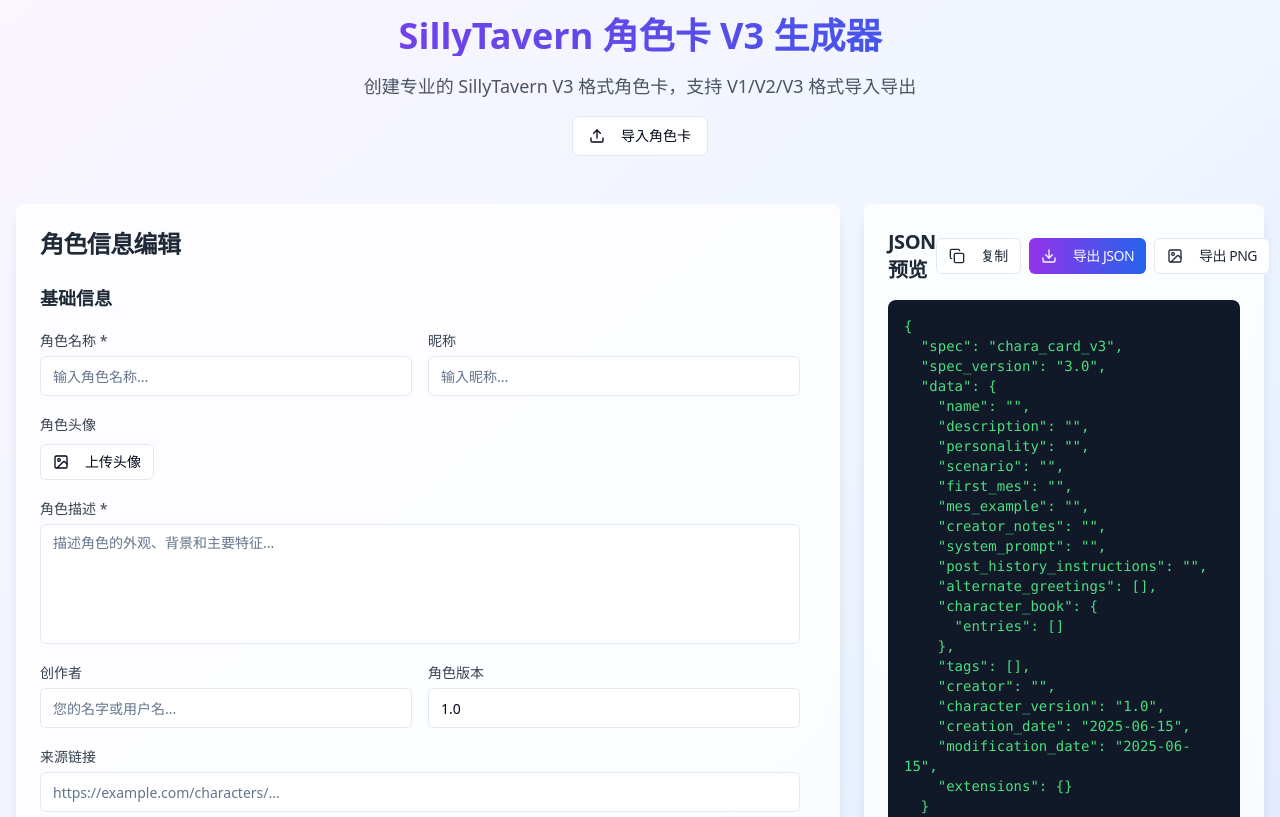
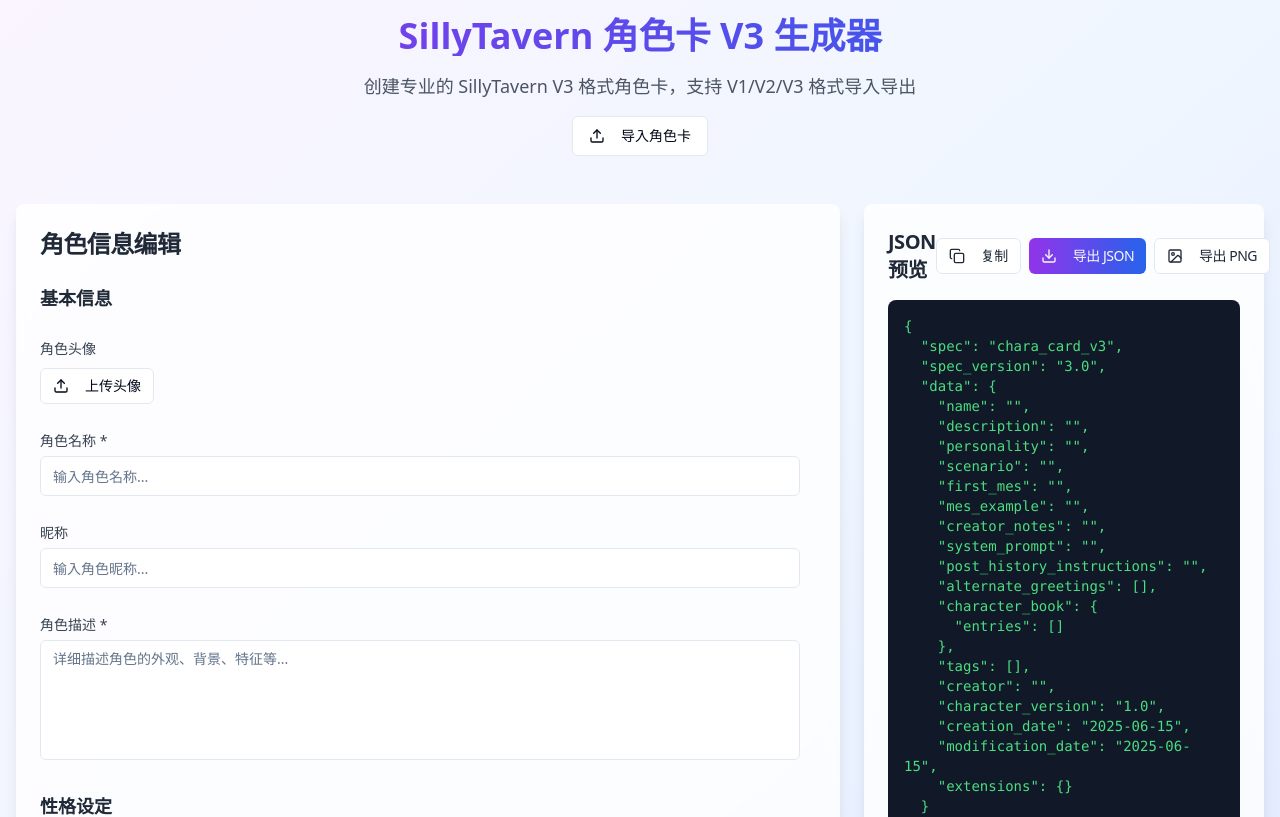
Before and after one commit to aleph23/tavern-card-crafter-v3, a React (Vite) app: page / in a window 1280 px wide. Shown: the top 817 px of the page. Built offline with nearby package versions, Linux system fonts and the light colour scheme.

Commit message:
Fix: Move creator info and fix focus border
- Moved creator, character version, and source link to after the tags section.
- Reviewed code and fixed the missing focus border on text input fields.
- Optionally, considered and implemented text box width adjustments.

```diff
--- a/src/components/CharacterForm/BasicInfoSection.tsx
+++ b/src/components/CharacterForm/BasicInfoSection.tsx
@@ -1,9 +1,9 @@
 
+import { Label } from "@/components/ui/label";
 import { Input } from "@/components/ui/input";
-import { Label } from "@/components/ui/label";
 import { Textarea } from "@/components/ui/textarea";
 import { Button } from "@/components/ui/button";
-import { ImageIcon } from "lucide-react";
+import { Upload, X } from "lucide-react";
 import { useRef } from "react";
 
 interface BasicInfoSectionProps {
@@ -14,108 +14,98 @@ interface BasicInfoSectionProps {
 }
 
 const BasicInfoSection = ({ data, updateField, characterImage, setCharacterImage }: BasicInfoSectionProps) => {
-  const imageInputRef = useRef<HTMLInputElement>(null);
+  const fileInputRef = useRef<HTMLInputElement>(null);
 
   const handleImageUpload = (event: React.ChangeEvent<HTMLInputElement>) => {
     const file = event.target.files?.[0];
     if (file) {
       const reader = new FileReader();
       reader.onload = (e) => {
-        setCharacterImage(e.target?.result as string);
+        const result = e.target?.result as string;
+        setCharacterImage(result);
       };
       reader.readAsDataURL(file);
     }
   };
 
   return (
-    <div className="space-y-4">
-      <h3 className="text-lg font-semibold text-gray-800 mb-4">基础信息</h3>
+    <div className="space-y-6">
+      <h3 className="text-lg font-semibold text-gray-800 mb-4">基本信息</h3>
 
-      <div className="grid grid-cols-1 md:grid-cols-2 gap-4">
+      {/* 角色头像 */}
+      <div className="form-group">
+        <Label className="text-sm font-medium text-gray-700">角色头像</Label>
+        <div className="flex items-center gap-4 mt-2">
+          {characterImage && (
+            <div className="relative">
+              <img
+                src={characterImage}
+                alt="角色头像"
+                className="w-20 h-20 rounded-lg object-cover border-2 border-gray-200"
+              />
+              <Button
+                size="sm"
+                variant="destructive"
+                onClick={() => setCharacterImage(null)}
+                className="absolute -top-2 -right-2 h-6 w-6 p-0 rounded-full"
+              >
+                <X className="w-3 h-3" />
+              </Button>
+            </div>
+          )}
           <div>
+            <input
+              type="file"
+              ref={fileInputRef}
+              onChange={handleImageUpload}
+              accept="image/*"
+              className="hidden"
+            />
+            <Button
+              onClick={() => fileInputRef.current?.click()}
+              variant="outline"
+              size="sm"
+            >
+              <Upload className="w-4 h-4 mr-2" />
+              {characterImage ? '更换头像' : '上传头像'}
+            </Button>
+          </div>
+        </div>
+      </div>
+
+      {/* 角色名称 */}
+      <div className="form-group">
         <Label htmlFor="name" className="text-sm font-medium text-gray-700">角色名称 *</Label>
         <Input
           id="name"
           value={data.name}
           onChange={(e) => updateField("name", e.target.value)}
           placeholder="输入角色名称..."
-            className="mt-1"
+          className="mt-1 w-full max-w-none"
         />
       </div>
-        <div>
+
+      {/* 昵称 */}
+      <div className="form-group">
         <Label htmlFor="nickname" className="text-sm font-medium text-gray-700">昵称</Label>
         <Input
           id="nickname"
           value={data.nickname || ""}
           onChange={(e) => updateField("nickname", e.target.value)}
-            placeholder="输入昵称..."
-            className="mt-1"
+          placeholder="输入角色昵称..."
+          className="mt-1 w-full max-w-none"
         />
       </div>
-      </div>
 
-      <div>
-        <Label className="text-sm font-medium text-gray-700">角色头像</Label>
-        <div className="mt-2 flex items-center gap-4">
-          <input
-            type="file"
-            ref={imageInputRef}
-            onChange={handleImageUpload}
-            accept="image/*"
-            className="hidden"
-          />
-          <Button onClick={() => imageInputRef.current?.click()} size="sm" variant="outline">
-            <ImageIcon className="w-4 h-4 mr-2" />
-            上传头像
-          </Button>
-          {characterImage && (
-            <img src={characterImage} alt="角色头像" className="w-16 h-16 rounded-lg object-cover" />
-          )}
-        </div>
-      </div>
-
-      <div>
+      {/* 角色描述 */}
+      <div className="form-group">
         <Label htmlFor="description" className="text-sm font-medium text-gray-700">角色描述 *</Label>
         <Textarea
           id="description"
           value={data.description}
           onChange={(e) => updateField("description", e.target.value)}
-          placeholder="描述角色的外观、背景和主要特征..."
-          className="mt-1 min-h-[120px]"
-        />
-      </div>
-
-      <div className="grid grid-cols-1 md:grid-cols-2 gap-4">
-        <div>
-          <Label htmlFor="creator" className="text-sm font-medium text-gray-700">创作者</Label>
-          <Input
-            id="creator"
-            value={data.creator}
-            onChange={(e) => updateField("creator", e.target.value)}
-            placeholder="您的名字或用户名..."
-            className="mt-1"
-          />
-        </div>
-        <div>
-          <Label htmlFor="version" className="text-sm font-medium text-gray-700">角色版本</Label>
-          <Input
-            id="version"
-            value={data.character_version}
-            onChange={(e) => updateField("character_version", e.target.value)}
-            placeholder="1.0"
-            className="mt-1"
-          />
-        </div>
-      </div>
-
-      <div>
-        <Label htmlFor="source" className="text-sm font-medium text-gray-700">来源链接</Label>
-        <Input
-          id="source"
-          value={data.source || ""}
-          onChange={(e) => updateField("source", e.target.value)}
-          placeholder="https://example.com/characters/..."
-          className="mt-1"
+          placeholder="详细描述角色的外观、背景、特征等..."
+          className="mt-1 min-h-[120px] w-full max-w-none"
         />
       </div>
     </div>
--- /dev/null
+++ b/src/components/CharacterForm/MetadataSection.tsx
@@ -0,0 +1,67 @@
+
+import { Label } from "@/components/ui/label";
+import { Input } from "@/components/ui/input";
+import { Textarea } from "@/components/ui/textarea";
+
+interface MetadataSectionProps {
+  data: any;
+  updateField: (field: string, value: any) => void;
+}
+
+const MetadataSection = ({ data, updateField }: MetadataSectionProps) => {
+  return (
+    <div className="space-y-6">
+      <h3 className="text-lg font-semibold text-gray-800 mb-4">创作信息</h3>
+
+      {/* 创作者 */}
+      <div className="form-group">
+        <Label htmlFor="creator" className="text-sm font-medium text-gray-700">创作者</Label>
+        <Input
+          id="creator"
+          value={data.creator}
+          onChange={(e) => updateField("creator", e.target.value)}
+          placeholder="输入创作者名称..."
+          className="mt-1 w-full max-w-none"
+        />
+      </div>
+
+      {/* 角色版本 */}
+      <div className="form-group">
+        <Label htmlFor="character_version" className="text-sm font-medium text-gray-700">角色版本</Label>
+        <Input
+          id="character_version"
+          value={data.character_version}
+          onChange={(e) => updateField("character_version", e.target.value)}
+          placeholder="例如: 1.0"
+          className="mt-1 w-full max-w-none"
+        />
+      </div>
+
+      {/* 来源链接 */}
+      <div className="form-group">
+        <Label htmlFor="source" className="text-sm font-medium text-gray-700">来源链接</Label>
+        <Input
+          id="source"
+          value={data.source || ""}
+          onChange={(e) => updateField("source", e.target.value)}
+          placeholder="输入来源链接..."
+          className="mt-1 w-full max-w-none"
+        />
+      </div>
+
+      {/* 创作备注 */}
+      <div className="form-group">
+        <Label htmlFor="creator_notes" className="text-sm font-medium text-gray-700">创作备注</Label>
+        <Textarea
+          id="creator_notes"
+          value={data.creator_notes}
+          onChange={(e) => updateField("creator_notes", e.target.value)}
+          placeholder="添加关于角色创作的备注..."
+          className="mt-1 min-h-[80px] w-full max-w-none"
+        />
+      </div>
+    </div>
+  );
+};
+
+export default MetadataSection;
--- a/src/components/ui/input.tsx
+++ b/src/components/ui/input.tsx
@@ -9,7 +9,7 @@ const Input = React.forwardRef<HTMLInputElement, React.ComponentProps<"input">>(
       <input
         type={type}
         className={cn(
-          "flex h-10 w-full rounded-md border border-input bg-background px-3 py-2 text-base ring-offset-background file:border-0 file:bg-transparent file:text-sm file:font-medium file:text-foreground placeholder:text-muted-foreground focus-visible:outline-none focus-visible:ring-2 focus-visible:ring-ring focus-visible:ring-offset-2 disabled:cursor-not-allowed disabled:opacity-50 md:text-sm",
+          "flex h-10 w-full max-w-full rounded-md border border-input bg-background px-3 py-2 text-base ring-offset-background file:border-0 file:bg-transparent file:text-sm file:font-medium file:text-foreground placeholder:text-muted-foreground focus-visible:outline-none focus-visible:ring-2 focus-visible:ring-ring focus-visible:ring-offset-2 disabled:cursor-not-allowed disabled:opacity-50 md:text-sm relative z-1",
           className
         )}
         ref={ref}
--- a/src/components/ui/textarea.tsx
+++ b/src/components/ui/textarea.tsx
@@ -11,7 +11,7 @@ const Textarea = React.forwardRef<HTMLTextAreaElement, TextareaProps>(
     return (
       <textarea
         className={cn(
-          "flex min-h-[80px] w-full rounded-md border border-input bg-background px-3 py-2 text-sm ring-offset-background placeholder:text-muted-foreground focus-visible:outline-none focus-visible:ring-2 focus-visible:ring-ring focus-visible:ring-offset-2 disabled:cursor-not-allowed disabled:opacity-50 resize-none",
+          "flex min-h-[80px] w-full max-w-full rounded-md border border-input bg-background px-3 py-2 text-sm ring-offset-background placeholder:text-muted-foreground focus-visible:outline-none focus-visible:ring-2 focus-visible:ring-ring focus-visible:ring-offset-2 disabled:cursor-not-allowed disabled:opacity-50 resize-none relative z-1",
           className
         )}
         ref={ref}
--- a/src/index.css
+++ b/src/index.css
@@ -1,4 +1,3 @@
-
 @tailwind base;
 @tailwind components;
 @tailwind utilities;
@@ -177,21 +176,7 @@ html::-webkit-scrollbar-thumb:hover {
   background-color: rgba(107, 114, 128, 0.7);
 }
 
-/* 修复输入框焦点边框被遮挡的问题 */
-input[type="text"]:focus-visible,
-input[type="email"]:focus-visible,
-input[type="password"]:focus-visible,
-input[type="url"]:focus-visible,
-textarea:focus-visible {
-  outline: none;
-  ring-offset-width: 2px;
-  ring-width: 2px;
-  ring-color: hsl(var(--ring));
-  border-color: transparent;
-  box-shadow: 0 0 0 2px hsl(var(--ring));
-}
-
-/* 确保焦点环不被遮挡 */
+/* 修复输入框焦点边框问题 */
 .form-group {
   position: relative;
   z-index: 1;
@@ -200,3 +185,25 @@ textarea:focus-visible {
 .form-group:focus-within {
   z-index: 10;
 }
+
+/* 确保所有输入框都有正确的焦点环样式 */
+input:focus-visible,
+textarea:focus-visible {
+  outline: none !important;
+  border-color: hsl(var(--ring)) !important;
+  box-shadow: 0 0 0 2px hsl(var(--ring)) !important;
+  z-index: 10;
+  position: relative;
+}
+
+/* 为了确保焦点环不被遮挡，给所有表单控件添加适当的边距 */
+.form-group input,
+.form-group textarea {
+  position: relative;
+  z-index: 1;
+}
+
+.form-group input:focus,
+.form-group textarea:focus {
+  z-index: 10;
+}
--- a/src/pages/Index.tsx
+++ b/src/pages/Index.tsx
@@ -1,4 +1,3 @@
-
 import { useState, useRef } from "react";
 import { Card, CardContent, CardHeader, CardTitle } from "@/components/ui/card";
 import { Button } from "@/components/ui/button";
@@ -12,6 +11,7 @@ import PromptsSection from "@/components/CharacterForm/PromptsSection";
 import AlternateGreetings from "@/components/CharacterForm/AlternateGreetings";
 import CharacterBook from "@/components/CharacterForm/CharacterBook";
 import TagsSection from "@/components/CharacterForm/TagsSection";
+import MetadataSection from "@/components/CharacterForm/MetadataSection";
 import CharacterPreview from "@/components/CharacterPreview";
 
 interface CharacterBookEntry {
@@ -257,6 +257,11 @@ const Index = () => {
                       tags={characterData.data.tags}
                       updateField={updateField}
                     />
+
+                    <MetadataSection
+                      data={characterData.data}
+                      updateField={updateField}
+                    />
                   </div>
                 </ScrollArea>
               </CardContent>
```
Lines whose indentation alone changed are shown as unchanged.
